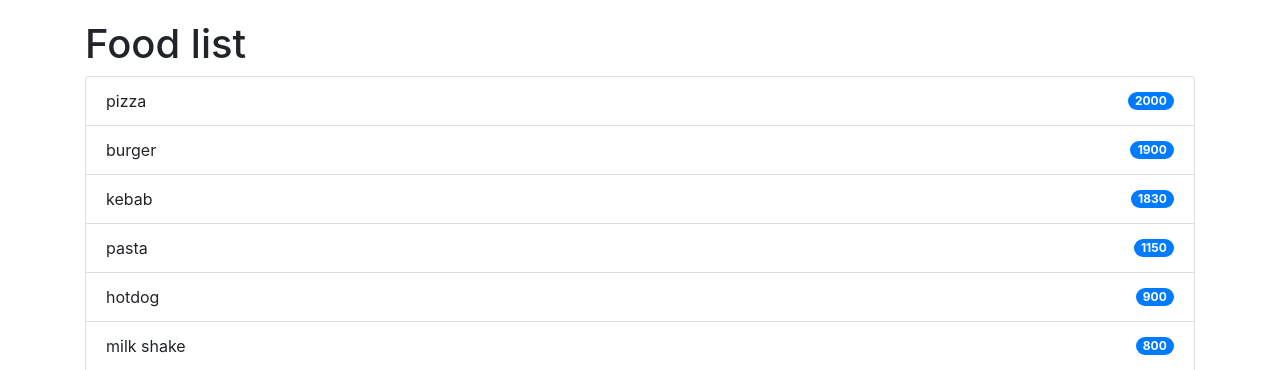
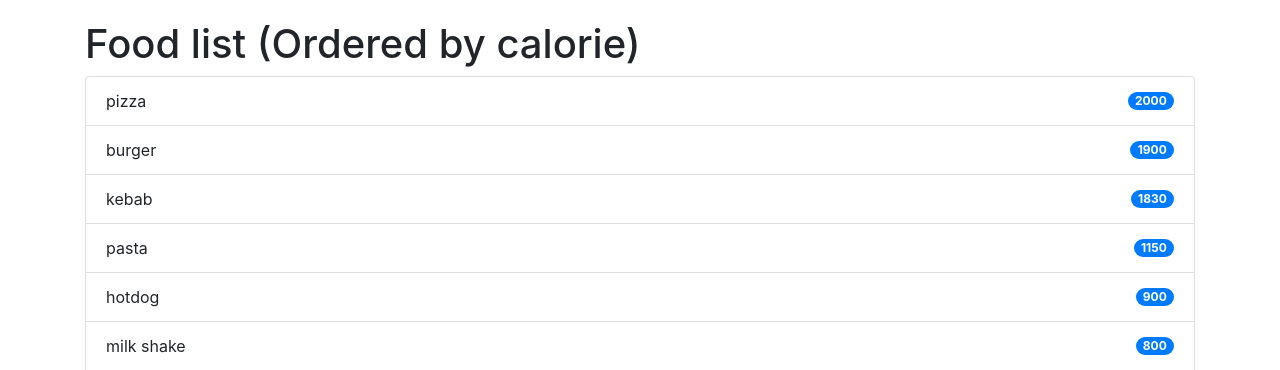
Before and after one commit to athfemoiur/calorie-checker, a Django app: page /foods/ in a window 1280 px wide. Shown: the part 56-426 px from the top of the page. Run offline with Django 3.2, Linux system fonts and the light colour scheme; data comes from the database, SQL or seed files in the repository; both versions use the stored data as it was after the commit; some libraries are stand-ins or nearby versions.

Commit message:
update html

```diff
--- a/templates/food/list.html
+++ b/templates/food/list.html
@@ -1,6 +1,6 @@
 {% extends 'base.html' %}
 {% block content %}
-    <h1>Food list</h1>
+    <h1>Food list (Ordered by calorie)</h1>
     <ul class="list-group">
         {% for food in foods %}
             <li class="list-group-item d-flex justify-content-between align-items-center">
--- a/templates/user_food/list.html
+++ b/templates/user_food/list.html
@@ -1,6 +1,9 @@
 {% extends 'base.html' %}
 {% block content %}
     <h1>Foods you have eaten</h1>
+    <a class="btn btn-warning" href="{% url 'user_food_new' %}">Add</a>
+    <br>
+    <br>
     <table class="table table-striped">
         <thead>
         <tr>
```
Also changed, not shown: data/db.sqlite3.
